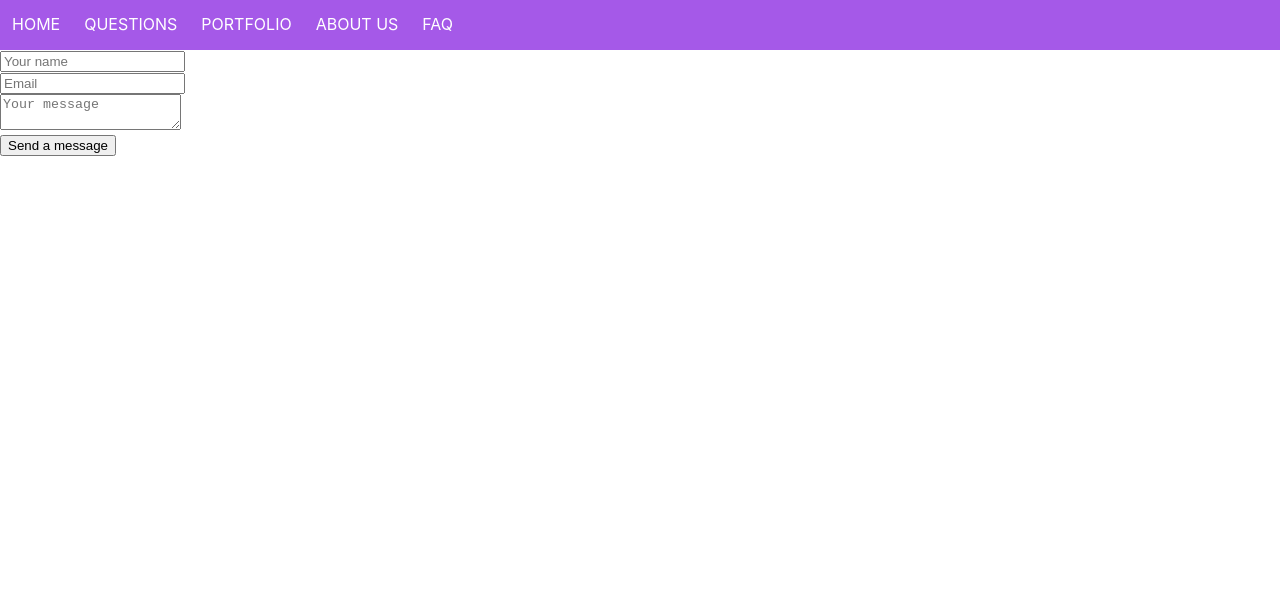
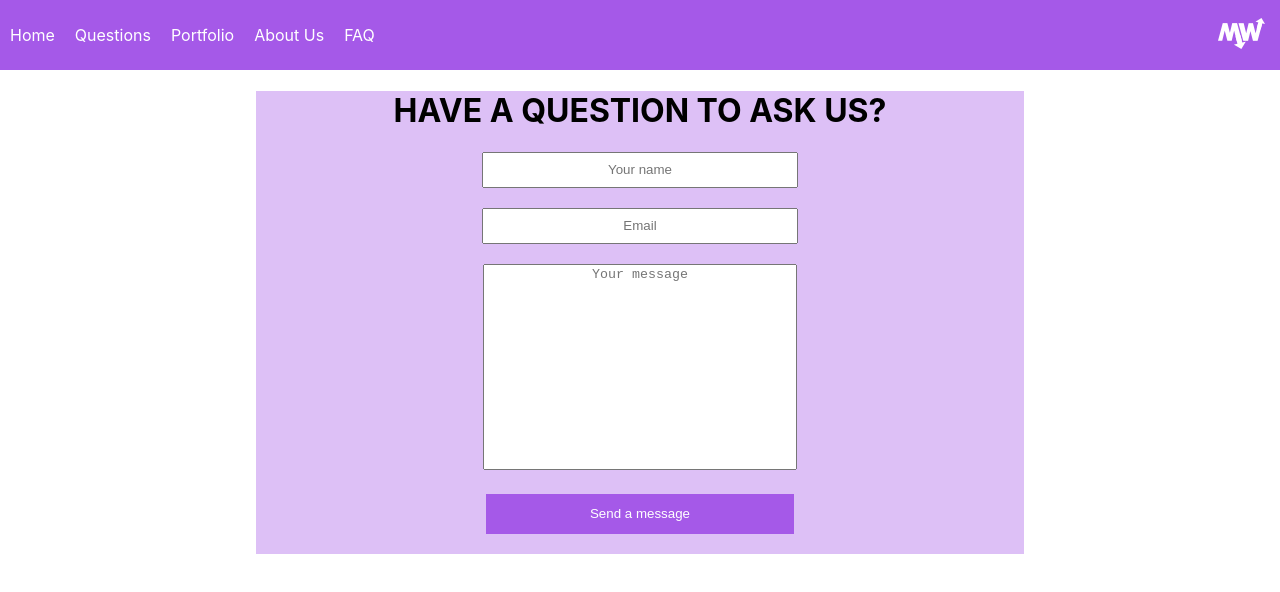
Before and after one commit to eigenvalue000/Markowitz, a React (Create React App) app in the folder client/: page /faqs in a window 1280 px wide. Shown: the top 592 px of the page. Built offline with nearby package versions, Linux system fonts and the light colour scheme.

Commit message:
Adding CSS values and slight revamp of Nav bar with added logo and styling contact form on FAQ page.

```diff
--- a/client/src/components/Navbar.js
+++ b/client/src/components/Navbar.js
@@ -1,34 +1,24 @@
 import React from 'react';
+import logo from './markowitz-logo.png';
 
 function Navbar({ currentPage, handlePageChange }) {
   return (
-    <ul className="nav nav-tabs">
-      <li className="nav-item">
-        <a href="/">
-          HOME
-        </a>
-      </li>
-      <li className="nav-item">
-        <a href="/question">
-          QUESTIONS
-        </a>
-      </li>
-      <li className="nav-item">
-        <a href="/portfolio">
-          PORTFOLIO
-        </a>
-      </li>
-      <li className="nav-item">
-        <a href="/aboutus">
-          ABOUT US
-        </a>
-      </li>
-      <li className="nav-item">
-        <a href="/faqs">
-          FAQ
-        </a>
-      </li>
-    </ul>
+    <div className="nav">
+      <div className="nav-left">
+        <div className="nav-menu">
+          <a href="/">Home</a>
+          <a href="/question">Questions</a>
+          <a href="/portfolio">Portfolio</a>
+          <a href="/aboutus">About Us</a>
+          <a href="/faqs">FAQ</a>
+        </div>
+      </div>
+      <div className="nav-right">
+        <div className="logo">
+          <img src={logo} />
+        </div>
+      </div>
+    </div>
   );
 }
 
--- a/client/src/index.css
+++ b/client/src/index.css
@@ -15,20 +15,30 @@ code {
 .nav{
   width: 100%;
   background-color: #A559E8;
-  height: 50px;
-  margin: 0;
+  height: 70px;
+  display: flex;
   padding: 0;
-  list-style: none;
 }
 
-.nav li{
-  display: inline-block;
-  padding: 14px 12px;
+.nav-left{
+  flex: 90%;
+  display: flex;
+  align-items: center;
 }
 
-.nav a{
+.nav .nav-right{
+  flex: 10%;
+  display: flex;
+  align-items: center;
+  justify-content: flex-end;
+  padding-right: 15px;
+}
+
+.nav-menu a{
   color: white;
   text-decoration: none;
+  padding: 0 10px;
+  float: left;
 }
 
 .nav a:hover{
@@ -288,6 +298,55 @@ canvas {
   color: #703b9e;
 }
 
+.question-form{
+  text-align: center;
+  margin-left: auto;
+  margin-right: auto;
+  width: 60%;
+  background-color: #A559E860;
+}
+
+.name-field input{
+  width: 40%;
+  height: 30px;
+  text-align: center;
+}
+
+.email-field input{
+  width: 40%;
+  height: 30px;
+  margin-top: 20px;
+  text-align: center;
+}
+
+.question-field textarea{
+  width: 40%;
+  height: 200px;
+  margin-top: 20px;
+  text-align: center;
+  resize: none;
+}
+
+.send-question button{
+  margin-top: 20px;
+  margin-bottom: 20px;
+  width: 40%;
+  border: none;
+  height: 40px;
+  color: white;
+  background-color: #A559E8;
+}
+
+.send-question button:hover{
+  background-color: #703b9e;
+}
+
+@media (max-width: 1200px){
+  .about-stu-card{
+    width: 45%;
+    margin-bottom: 10px;
+  }
+}
 
 @media (max-width: 768px){
 
@@ -324,4 +383,24 @@ canvas {
     margin-bottom: 10px;
   }
 
+  .question-form{
+    width: 100%;
+  }
+
+  .name-field input{
+    width: 70%;
+  }
+
+  .email-field input{
+    width: 70%;
+  }
+
+  .question-field textarea{
+    width: 70%;
+  }
+
+  .send-question button{
+    width: 70%;
+  }
+
 }
--- a/client/src/pages/FAQs.js
+++ b/client/src/pages/FAQs.js
@@ -12,54 +12,30 @@ const ContactForm = () => {
   if (submitted) {
     return (
       <>
-        <div className="text-2xl">Thank you!</div>
-        <div className="text-md">We'll be in touch soon.</div>
+        <div>Thank you!</div>
+        <div>We'll be in touch soon.</div>
       </>
     );
   }
 
   return (
-    <form
-      action={FORM_ENDPOINT}
-      onSubmit={handleSubmit}
-      method="POST"
-      target="_blank"
-    >
-      <div className="mb-3 pt-0">
-        <input
-          type="text"
-          placeholder="Your name"
-          name="name"
-          className="px-3 py-3 placeholder-gray-400 text-gray-600 relative bg-white bg-white rounded text-sm border-0 shadow outline-none focus:outline-none focus:ring w-full"
-          required
-        />
-      </div>
-      <div className="mb-3 pt-0">
-        <input
-          type="email"
-          placeholder="Email"
-          name="email"
-          className="px-3 py-3 placeholder-gray-400 text-gray-600 relative bg-white bg-white rounded text-sm border-0 shadow outline-none focus:outline-none focus:ring w-full"
-          required
-        />
-      </div>
-      <div className="mb-3 pt-0">
-        <textarea
-          placeholder="Your message"
-          name="message"
-          className="px-3 py-3 placeholder-gray-400 text-gray-600 relative bg-white bg-white rounded text-sm border-0 shadow outline-none focus:outline-none focus:ring w-full"
-          required
-        />
-      </div>
-      <div className="mb-3 pt-0">
-        <button
-          className="bg-blue-500 text-white active:bg-blue-600 font-bold uppercase text-sm px-6 py-3 rounded shadow hover:shadow-lg outline-none focus:outline-none mr-1 mb-1 ease-linear transition-all duration-150"
-          type="submit"
-        >
-          Send a message
-        </button>
-      </div>
-    </form>
+    <div className="question-form">
+      <h1>HAVE A QUESTION TO ASK US?</h1>
+      <form action={FORM_ENDPOINT} onSubmit={handleSubmit} method="POST" target="_blank">
+        <div className="name-field">
+          <input type="text" placeholder="Your name" name="name" required/>
+        </div>
+        <div className="email-field">
+          <input type="email" placeholder="Email" name="email" required/>
+        </div>
+        <div className="question-field">
+          <textarea placeholder="Your message" name="message" required/>
+        </div>
+        <div className="send-question">
+          <button type="submit"> Send a message </button>
+        </div>
+      </form>
+    </div>
   );
 };
 
--- a/client/src/pages/Question.js
+++ b/client/src/pages/Question.js
@@ -55,7 +55,7 @@ export default function Question() {
       <div>
         <h1>WOULD YOU LIKE TO CONTINUE?</h1>
         <div>
-          {portfolio.map((stock) => <div>{stock}</div>)}
+          {portfolio.map((stock) => <div className="stock-choice">{stock}</div>)}
         </div>
         <button className="cont-btn" onClick={updateUserPortfolio}>CONTINUE</button>
       </div>
```
Also changed, not shown: client/src/components/markowitz-logo.png (added).
